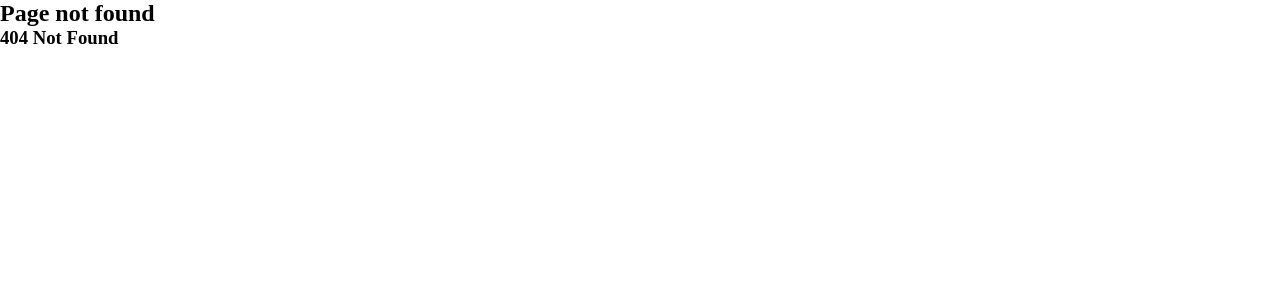
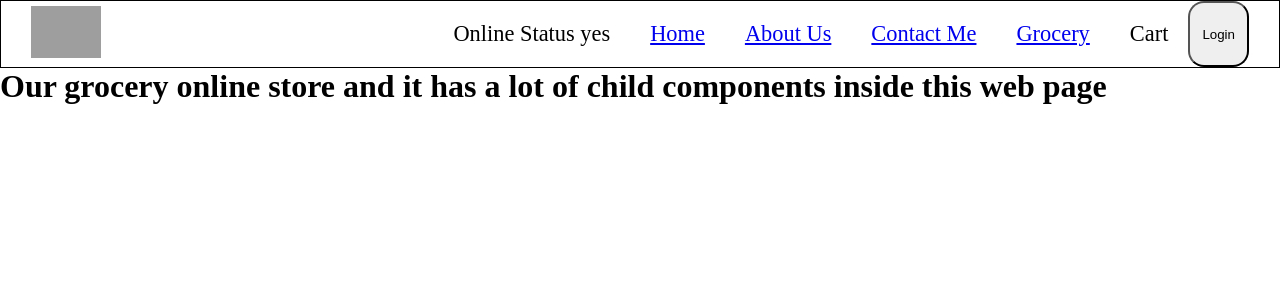
Before and after one commit to sid21-1/React, a React (Vite) app in the folder Food Ordering App/: page /grocery in a window 1280 px wide. Before the commit this address had no page. Shown: the top 300 px of the page. Built offline with nearby package versions, Linux system fonts and the light colour scheme; grey boxes are pictures that could not be loaded.

Commit message:
learnt about lazy loading and sospense in react

```diff
--- a/Food Ordering App/src/App.jsx
+++ b/Food Ordering App/src/App.jsx
@@ -1,4 +1,4 @@
-import React from "react";
+import React, { lazy, Suspense } from "react";
 import "./App.css";
 import Header from "./components/Header";
 import Body from "./components/Body";
@@ -7,6 +7,9 @@
 import Contact from "./components/Contact";
 import Error from "./components/Error";
 import RestaurantMenu from "./components/RestaurantMenu";
+// import Grocery from "./components/Grocery";
+
+const Grocery = lazy(() => import("./components/Grocery"));
 
 function App() {
   return (
@@ -30,6 +33,14 @@
         element: <About />,
       },
       {
+        path: "/grocery",
+        element: (
+          <Suspense fallback={<h1>Loading.....</h1>}>
+            <Grocery />
+          </Suspense>
+        ),
+      },
+      {
         path: "/contact",
         element: <Contact />,
       },
--- /dev/null
+++ b/Food Ordering App/src/components/Grocery.jsx
@@ -0,0 +1,14 @@
+import React from "react";
+
+const Grocery = () => {
+  return (
+    <div>
+      <h1>
+        Our grocery online store and it has a lot of child components inside
+        this web page
+      </h1>
+    </div>
+  );
+};
+
+export default Grocery;
--- a/Food Ordering App/src/components/Header.jsx
+++ b/Food Ordering App/src/components/Header.jsx
@@ -25,6 +25,9 @@
           <li>
             <Link to="/contact">Contact Me</Link>
           </li>
+          <li>
+            <Link to="/grocery">Grocery</Link>
+          </li>
           <li>Cart</li>
           <button
             className="login"
```
